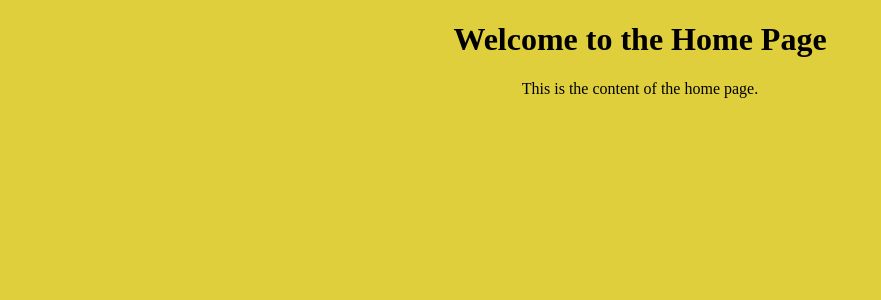
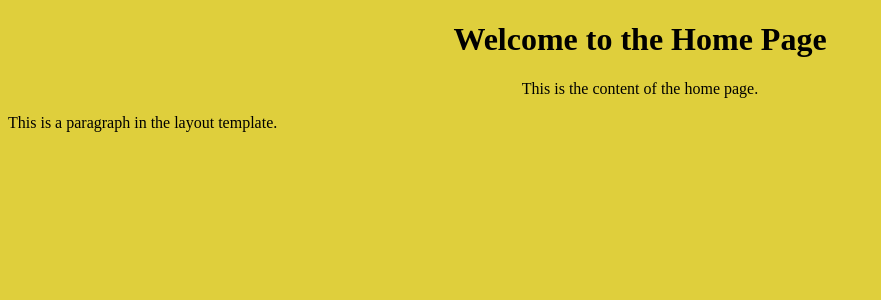
Before and after one commit to sandeepkumar96674/Django-Learning, a Django app: page / in a window 1280 px wide. Shown: the part 26-326 px from the top of the page, without its empty margins (0-881 px from the left). Run offline with Django 5.2, Linux system fonts and the light colour scheme.

Commit message:
Modified the layout file

```diff
--- a/practice/templates/layout.html
+++ b/practice/templates/layout.html
@@ -13,5 +13,6 @@
     <nav>This is the Navbar</nav>
     {% block content %}Lorem ipsum dolor sit amet, consectetur adipiscing elit. Nullam non urna nec leo tincidunt tincidunt. Sed sit amet facilisis urna. Mauris euismod, nisl eget consectetur sagittis, nisl nunc aliquet nunc, eget aliquam nisl nunc eget nunc.{% endblock %}
 
+    <p>This is a paragraph in the layout template.</p>
 </body>
 </html>
```
